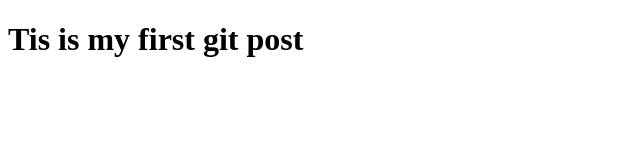
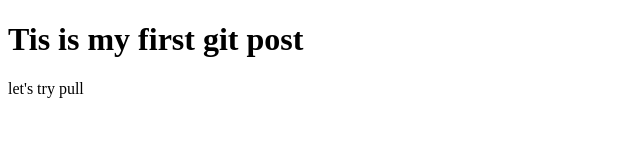
Before and after one commit to Ashiq-Rahi/My-first-website, a plain HTML site: page index.html in a window 1280 px wide. Shown: the full height of the page, 0-640 px from the left. Drawn offline with Linux system fonts and the light colour scheme.

Commit message:
pull test

```diff
--- a/index.html
+++ b/index.html
@@ -8,5 +8,6 @@
 </head>
 <body>
     <h1>Tis is my first git post</h1>
+    <p> let's try pull</p>
 </body>
 </html>
```
